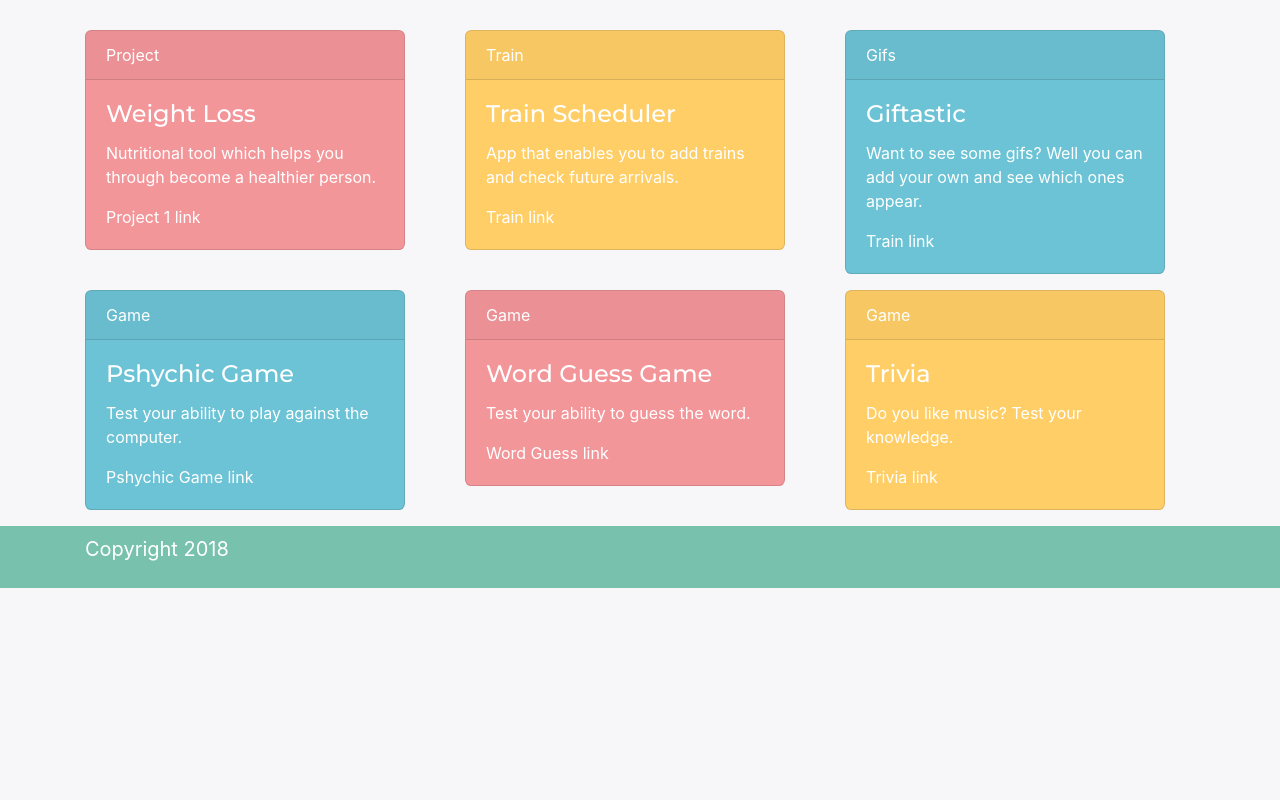
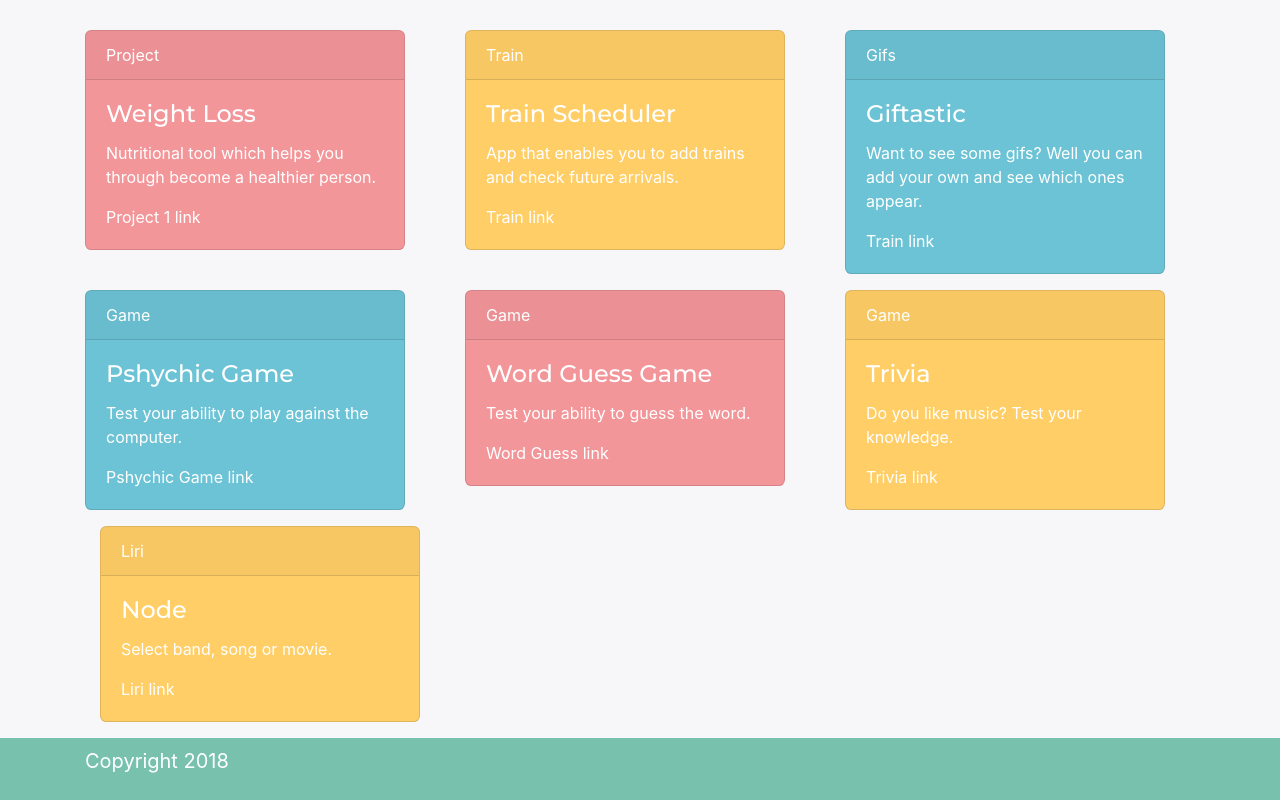
Before and after one commit to anacg86/Bootstrap-Portfolio, a plain HTML site: page portfolio.html in a window 1280 px wide. Shown: the part 399-1199 px from the top of the page. Before the commit the page ends 987 px from the top, so only its background shows below. Drawn offline with nearby package versions, Linux system fonts and the light colour scheme.

Commit message:
added liri

```diff
--- a/portfolio.html
+++ b/portfolio.html
@@ -93,7 +93,8 @@
                     <div class="card-body">
                         <h4 class="card-title">Pshychic Game</h4>
                         <p class="card-text">Test your ability to play against the computer.</p>
-                        <a href="https://anacg86.github.io/Psychic-Game/" target="_blank" class="white">Pshychic Game link</a>
+                        <a href="https://anacg86.github.io/Psychic-Game/" target="_blank" class="white">Pshychic Game
+                            link</a>
                     </div>
                 </div>
             </div>
@@ -103,7 +104,8 @@
                     <div class="card-body">
                         <h4 class="card-title">Word Guess Game</h4>
                         <p class="card-text">Test your ability to guess the word.</p>
-                        <a href="https://anacg86.github.io/Word-Guess-Game/" target="_blank" class="white">Word Guess link</a>
+                        <a href="https://anacg86.github.io/Word-Guess-Game/" target="_blank" class="white">Word Guess
+                            link</a>
                     </div>
                 </div>
             </div>
@@ -118,6 +120,21 @@
                 </div>
             </div>
         </div>
+        <div class="container">
+            <div class="row">
+                <div class="col-md-4">
+                    <div class="card text-white bg-warning mb-3" style="max-width: 20rem;">
+                        <div class="card-header">Liri</div>
+                        <div class="card-body">
+                            <h4 class="card-title">Node</h4>
+                            <p class="card-text">Select band, song or movie.</p>
+                            <a href="https://github.com/anacg86/liri-node-app" target="_blank" class="white">Liri link</a>
+                        </div>
+                    </div>
+                </div>
+            </div>
+        </div>
+    </div>
     </div>
 
 
@@ -126,9 +143,9 @@
 </body>
 <!--footer-->
 <nav class="navbar navbar-expand-lg navbar-dark bg-primary">
-        <div class="container">
+    <div class="container">
         <p id="copyright">Copyright 2018</p>
-        </div>
-      </nav>
+    </div>
+</nav>
 
 </html>
```
